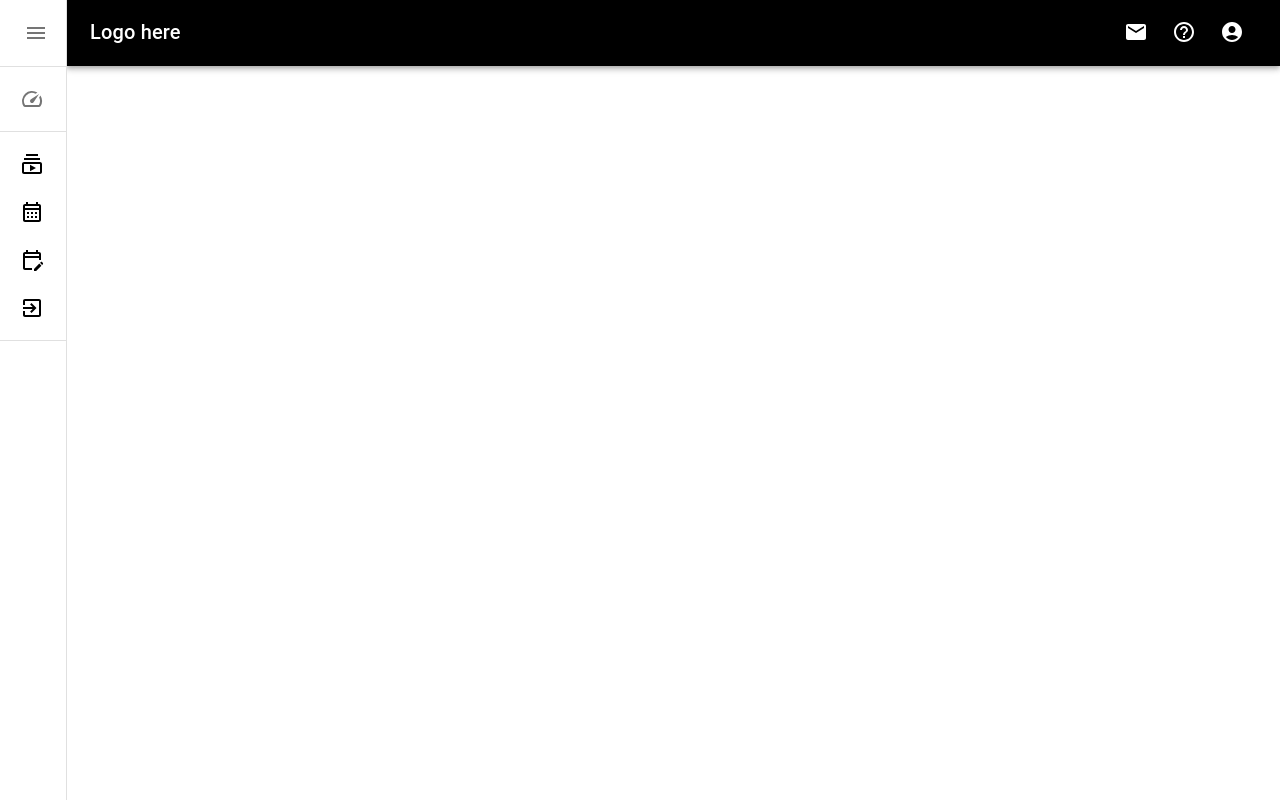
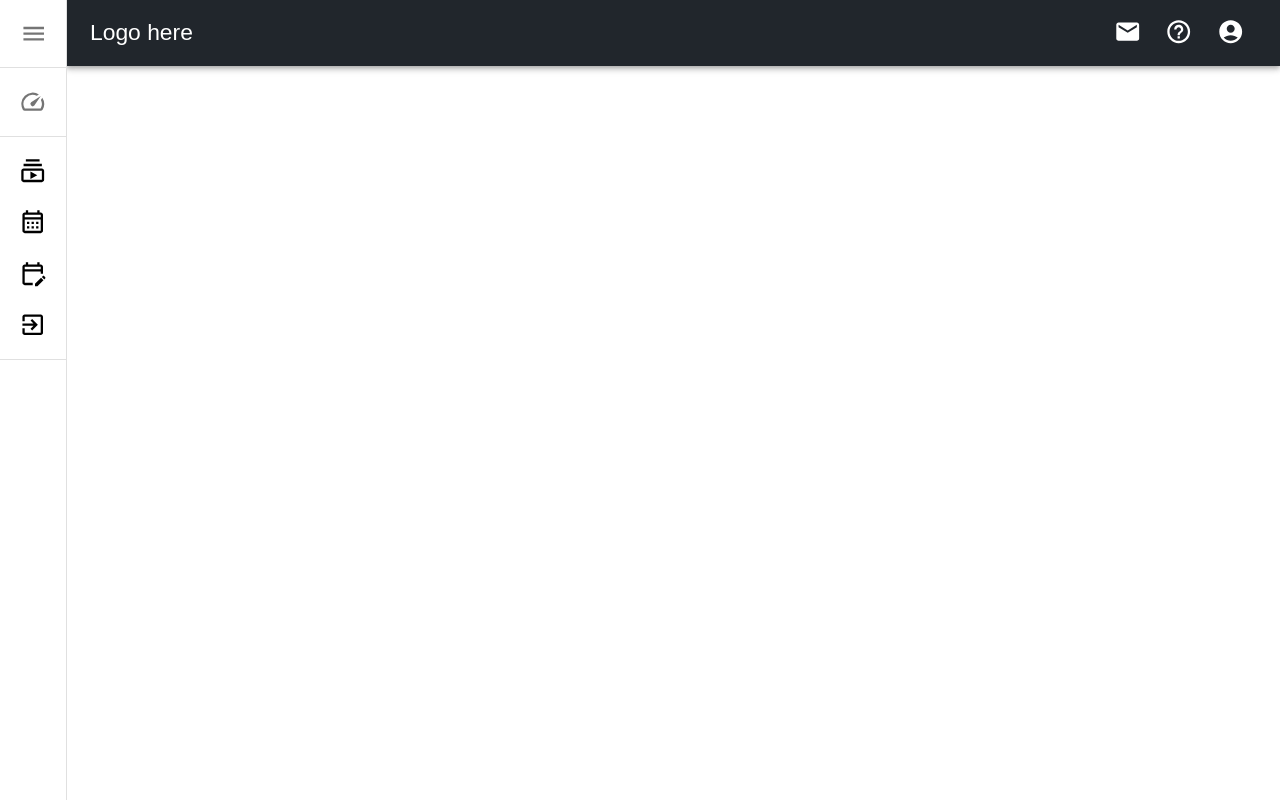
Before and after one commit to gibsonliketheguitar/STARR, a React (Vite) app: page / in a window 1280 px wide. Built offline with nearby package versions, Linux system fonts and the light colour scheme.

Commit message:
implement theme system that resemble tailwindCSS

```diff
--- a/src/common/button/button.tsx
+++ b/src/common/button/button.tsx
@@ -2,8 +2,8 @@ import { styled } from "@mui/material";
 import Button from "@mui/material/Button";
 
 export default styled(Button)(({ theme }: any) => ({
-  color: theme.palette.primary.contrastText,
-  backgroundColor: '#7E0482',
+  color: theme.primary,
+  backgroundColor: theme.palette.primary[500],
   padding: theme.spacing(1),
   borderRadius: theme.shape.borderRadius,
   height: theme.spacing(8),
--- a/src/common/modal-button/modal-button.tsx
+++ b/src/common/modal-button/modal-button.tsx
@@ -1,8 +1,8 @@
 import { useState } from "react";
+import Box from "@mui/material/Box";
+import Button from "@common/button";
 import Modal from '@mui/material/Modal'
-import Box from "@mui/material/Box";
 import Typography from "@mui/material/Typography";
-import Button from "@common/button";
 
 
 interface I_ModalButtonProps {
--- a/src/pages/authorized/navbar/navbar.tsx
+++ b/src/pages/authorized/navbar/navbar.tsx
@@ -1,13 +1,14 @@
 import React from 'react';
+
+import AccountCircle from '@mui/icons-material/AccountCircle';
 import AppBar from '@mui/material/AppBar';
-import Toolbar from '@mui/material/Toolbar';
-import Typography from '@mui/material/Typography';
 import HelpOutlineIcon from '@mui/icons-material/HelpOutline';
 import IconButton from '@mui/material/IconButton';
 import LocalPostOfficeIcon from '@mui/icons-material/LocalPostOffice';
-import AccountCircle from '@mui/icons-material/AccountCircle';
+import Toolbar from '@mui/material/Toolbar';
+import Typography from '@mui/material/Typography';
+import Menu from '@mui/material/Menu';
 import MenuItem from '@mui/material/MenuItem';
-import Menu from '@mui/material/Menu';
 
 export function Navbar() {
   const [auth, setAuth] = React.useState(true);
@@ -30,7 +31,7 @@ export function Navbar() {
   }
 
   return (
-    <AppBar position='relative' sx={{ height: '66px', backgroundColor: 'black' }}>
+    <AppBar position='relative' sx={{ height: '66px', backgroundColor: (theme:any) => theme.palette.neutral[900] }}>
       <Toolbar>
         <Typography variant="h6" component="div" sx={{ flexGrow: 1 }}>
           Logo here
--- a/src/pages/authorized/sidebar/sidebar.tsx
+++ b/src/pages/authorized/sidebar/sidebar.tsx
@@ -29,7 +29,7 @@ export function Sidebar() {
   const DrawerHeader = styled('div')(({ theme }) => ({
     display: 'flex',
     alignItems: 'center',
-    padding: theme.spacing(1.6, 2),
+    padding: theme.spacing(1.5, 1.5),
     justifyContent: 'flex-start',
 
   }));
--- /dev/null
+++ b/src/pages/theme.tsx
@@ -0,0 +1,82 @@
+import { createTheme } from "@mui/material";
+import { ColorPartial } from "@mui/material/styles/createPalette";
+
+declare module '@mui/material/styles' {
+  interface PaletteOptions {
+    'accent'?:  ColorPartial
+    'neutral'?: ColorPartial;
+  }
+
+}
+
+export const light = createTheme({
+  palette: {
+    primary: {
+      100: "hsl(295, 75%, 70%)",
+      200: "hsl(295, 56%, 56%)",
+      300: "hsl(295, 60%, 35%)",
+      400: "hsl(295, 100%, 29%)",
+      500: "hsl(295, 100%, 20%)",
+      600: "hsl(295, 100%, 16%)",
+      700: "hsl(295, 100%, 14%)",
+      800: "hsl(295, 100%, 11%)",
+      900: "hsl(295, 100%, 8%)"
+    },
+    secondary: {
+      main: "hsl(204, 62%, 38%)",
+      100: "hsl(204, 44%, 65%)",
+      200: "hsl(204, 49%, 57%)",
+      300: "hsl(204, 54%, 49%)",
+      400: "hsl(204, 59%, 41%)",
+      500: "hsl(204, 62%, 38%)",
+      600: "hsl(204, 61%, 35%)",
+      700: "hsl(204, 53%, 31%)",
+      800: "hsl(204, 56%, 27%)",
+      900: "hsl(204, 64%, 23%)"
+    },
+    neutral: {
+      100: "hsl(210, 14%, 98%)",
+      200: "hsl(210, 14%, 96%)",
+      300: "hsl(210, 14%, 82%)",
+      400: "hsl(210, 14%, 70%)",
+      500: "hsl(210, 14%, 71%)",
+      600: "hsl(210, 14%, 55%)",
+      700: "hsl(210, 14%, 38%)",
+      800: "hsl(210, 14%, 31%)",
+      900: "hsl(210, 14%, 15%)"
+    },
+    // success: {
+
+    // },
+    // warning: {
+
+    // },
+    error: {
+      100: "hsl(210, 14%, 98%)",
+      200: "hsl(210, 14%, 96%)",
+      300: "hsl(210, 14%, 82%)",
+      400: "hsl(210, 14%, 70%)",
+      500: "hsl(210, 14%, 71%)",
+      600: "hsl(210, 14%, 55%)",
+      700: "hsl(210, 14%, 38%)",
+      800: "hsl(210, 14%, 31%)",
+      900: "hsl(210, 14%, 15%)"
+    }
+  },
+  typography: {
+    fontFamily: ["proxima soft", "sans-serif"].join(","),
+    fontSize: 16,
+    h1: {
+      fontFamily: ["Graphik", "-apple-system", "Segoe UI", "Noto Sans"].join(","),
+      fontSize: 24,
+    },
+    h2: {
+      fontFamily: ["Graphik", "-apple-system", "Segoe UI", "Noto Sans"].join(","),
+      fontSize: 20,
+    },
+    h3: {
+      fontFamily: ["Graphik", "-apple-system", "Segoe UI", "Noto Sans"].join(","),
+      fontSize: 16,
+    }
+  },
+})
```
Also changed, not shown: src/pages/index.tsx (+7 -4 lines), 1 other file (tests, documents, lock files or other folders).
